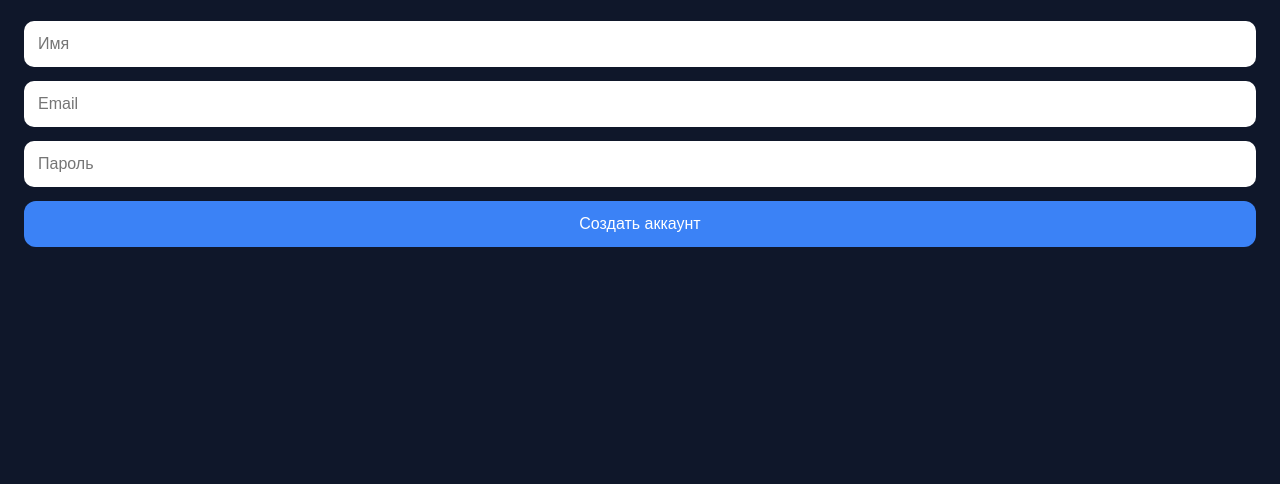
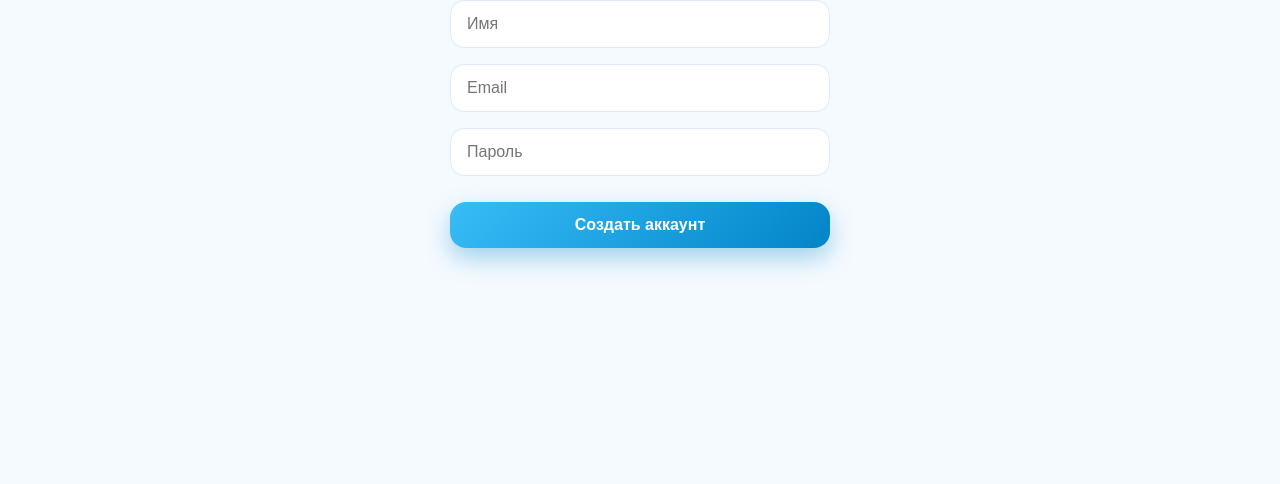
Before and after one commit to zzhmrtv/jolda-project, a plain HTML site: page index.html in a window 1280 px wide. Shown: the part 316-800 px from the top of the page. Drawn offline with Linux system fonts and the light colour scheme.

Commit message:
Update style.css

```diff
--- a/assets/css/style.css
+++ b/assets/css/style.css
@@ -4,41 +4,69 @@
 
 body {
   margin: 0;
-  font-family: system-ui, -apple-system, BlinkMacSystemFont;
-  background: #0f172a;
-  color: white;
+  font-family: system-ui, -apple-system, BlinkMacSystemFont, "Segoe UI";
+  background: #f5faff; /* светло-голубой фон */
+  color: #0f172a;
 }
 
+/* контейнер экрана */
 .container {
   min-height: 100vh;
-  padding: 24px;
+  padding: 28px 20px;
   display: flex;
   flex-direction: column;
   justify-content: center;
-  gap: 14px;
+  gap: 16px;
+  max-width: 420px;
+  margin: 0 auto;
 }
 
+/* заголовок */
 h1 {
   text-align: center;
+  font-size: 28px;
+  margin-bottom: 8px;
+  color: #0284c7; /* голубой */
 }
 
+/* инпуты */
 input {
-  padding: 14px;
-  border-radius: 10px;
-  border: none;
+  padding: 14px 16px;
+  border-radius: 14px;
+  border: 1px solid #dbeafe;
   font-size: 16px;
+  background: white;
+  outline: none;
 }
 
+input:focus {
+  border-color: #38bdf8;
+  box-shadow: 0 0 0 3px rgba(56, 189, 248, 0.25);
+}
+
+/* кнопка */
 button {
+  margin-top: 10px;
   padding: 14px;
-  border-radius: 12px;
+  border-radius: 16px;
   border: none;
-  background: #3b82f6;
+  background: linear-gradient(135deg, #38bdf8, #0284c7);
   color: white;
   font-size: 16px;
+  font-weight: 600;
   cursor: pointer;
+  transition: transform 0.1s ease, box-shadow 0.1s ease;
+  box-shadow: 0 10px 25px rgba(2, 132, 199, 0.35);
 }
 
 button:active {
-  transform: scale(0.98);
+  transform: scale(0.97);
+  box-shadow: 0 6px 18px rgba(2, 132, 199, 0.25);
 }
+
+/* текст под кнопкой */
+p {
+  text-align: center;
+  font-size: 14px;
+  color: #64748b;
+}
```
